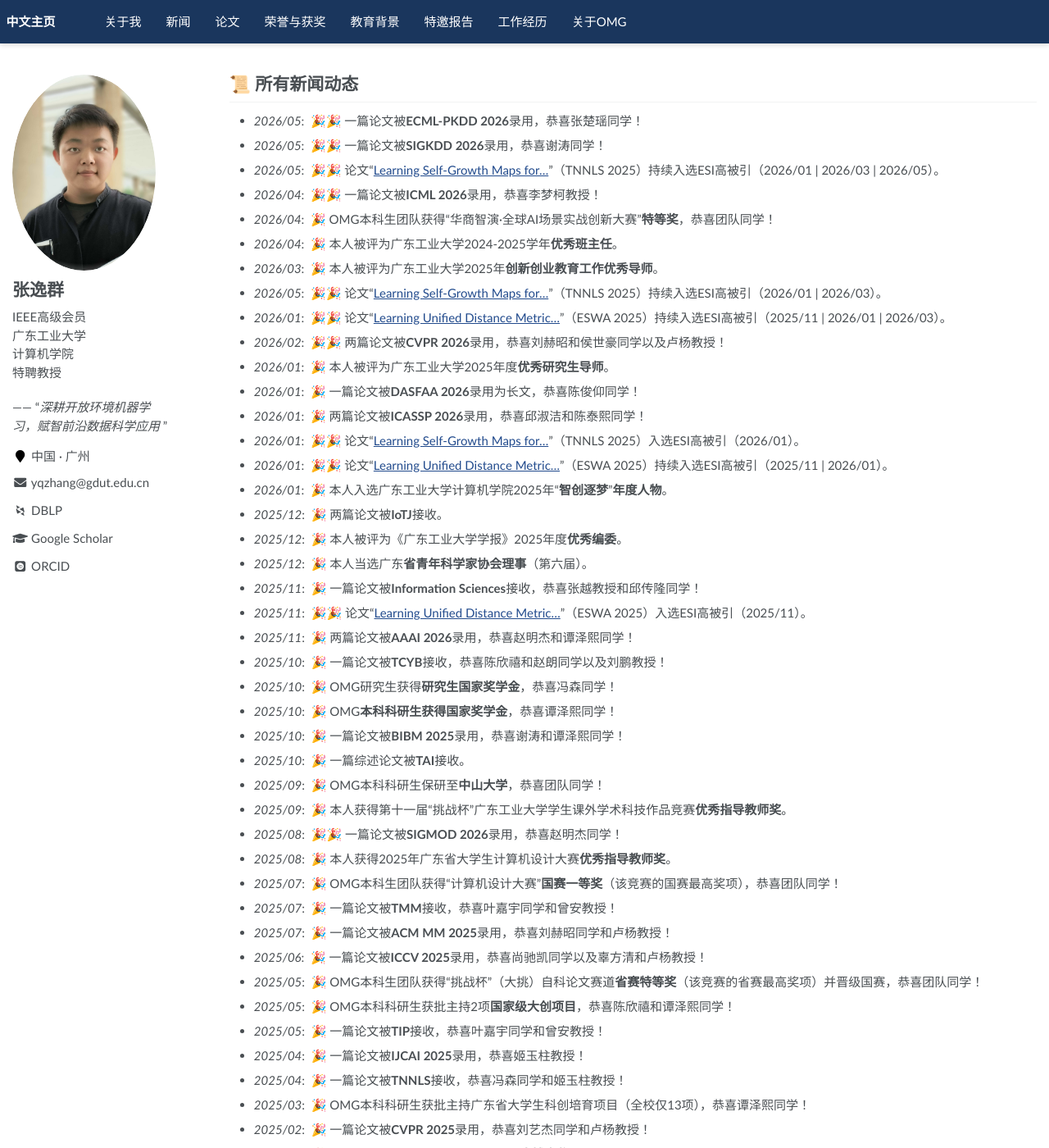
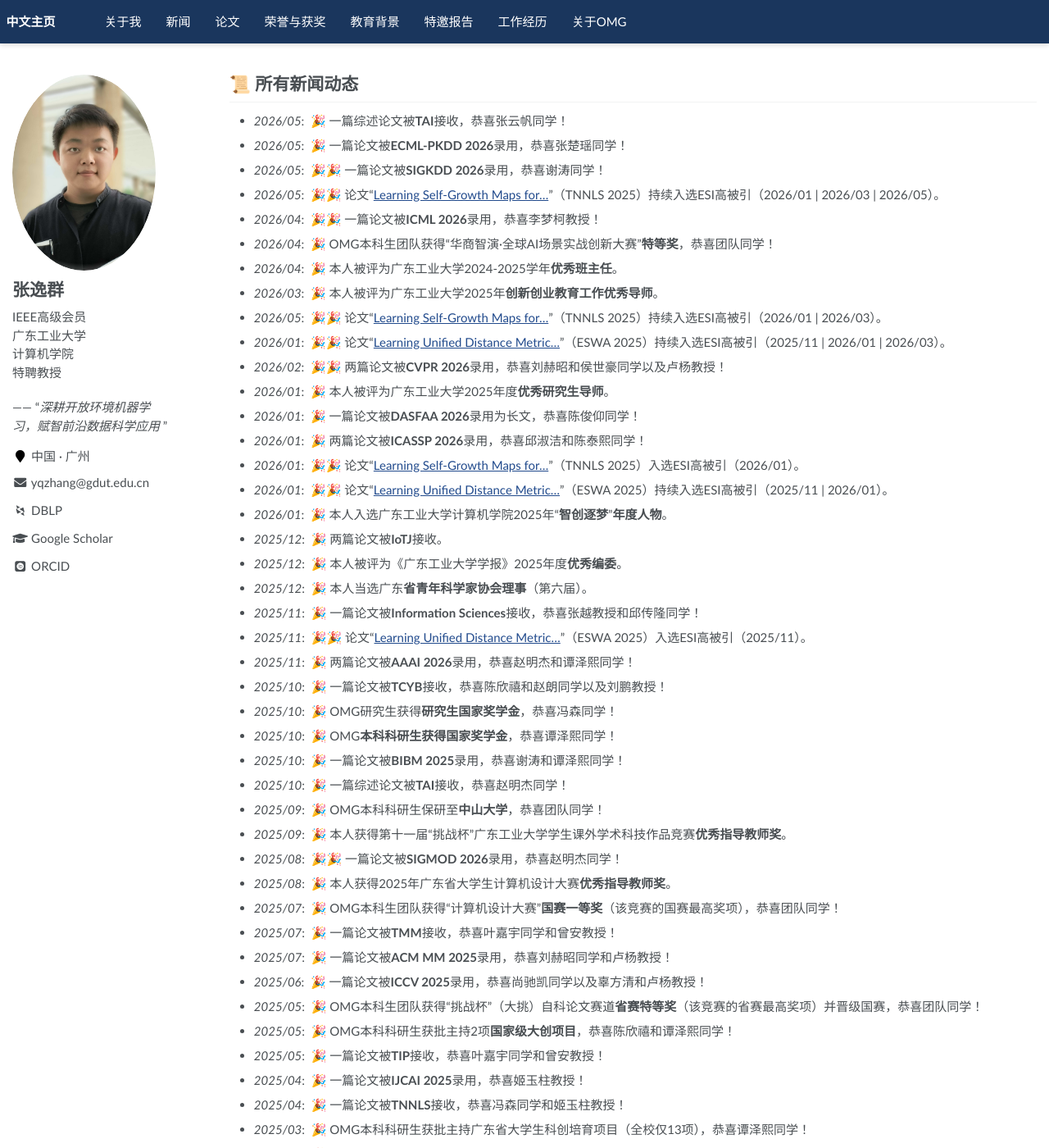
Before and after one commit to yqzhang-Zz/zh-news, a Jekyll site: the page built from _pages/about.md, in a window 1280 px wide and 1400 px high. Shown: the whole window at 82% size. Built offline with Jekyll 4.4.1, drawn with Linux system fonts in a browser that asks for light colours; some web fonts are replaced; a script that is not in the unit is left out; comment, search, counter and statistics services are not loaded.

Commit message:
Update about.md

```diff
--- a/_pages/about.md
+++ b/_pages/about.md
@@ -14,7 +14,8 @@ redirect_from:
 <!--
 - *2025/06*: &nbsp;🎉 OMG本科生获批主持2项**国家级大创项目**，恭喜杨梓华、谢涛、肖豪奕、和廖歆同学！
 -->
-- *2026/05*: &nbsp;🎉🎉 一篇论文被**ECML-PKDD 2026**录用，恭喜张楚瑶同学！
+- *2026/05*: &nbsp;🎉 一篇综述论文被**TAI**接收，恭喜张云帆同学！
+- *2026/05*: &nbsp;🎉 一篇论文被**ECML-PKDD 2026**录用，恭喜张楚瑶同学！
 - *2026/05*: &nbsp;🎉🎉 一篇论文被**SIGKDD 2026**录用，恭喜谢涛同学！
 - *2026/05*: &nbsp;🎉🎉 论文“[Learning Self-Growth Maps for…](https://arxiv.org/pdf/2404.09243)”（TNNLS 2025）持续入选ESI高被引（2026/01 &#124; 2026/03 &#124; 2026/05）。
 - *2026/04*: &nbsp;🎉🎉 一篇论文被**ICML 2026**录用，恭喜李梦柯教授！
@@ -40,7 +41,7 @@ redirect_from:
 - *2025/10*: &nbsp;🎉 OMG研究生获得**研究生国家奖学金**，恭喜冯森同学！
 - *2025/10*: &nbsp;🎉 OMG**本科科研生获得国家奖学金**，恭喜谭泽熙同学！
 - *2025/10*: &nbsp;🎉 一篇论文被**BIBM 2025**录用，恭喜谢涛和谭泽熙同学！
-- *2025/10*: &nbsp;🎉 一篇综述论文被**TAI**接收。
+- *2025/10*: &nbsp;🎉 一篇综述论文被**TAI**接收，恭喜赵明杰同学！
 - *2025/09*: &nbsp;🎉 OMG本科科研生保研至**中山大学**，恭喜团队同学！
 - *2025/09*: &nbsp;🎉 本人获得第十一届“挑战杯”广东工业大学学生课外学术科技作品竞赛**优秀指导教师奖**。
 - *2025/08*: &nbsp;🎉🎉 一篇论文被**SIGMOD 2026**录用，恭喜赵明杰同学！
```
